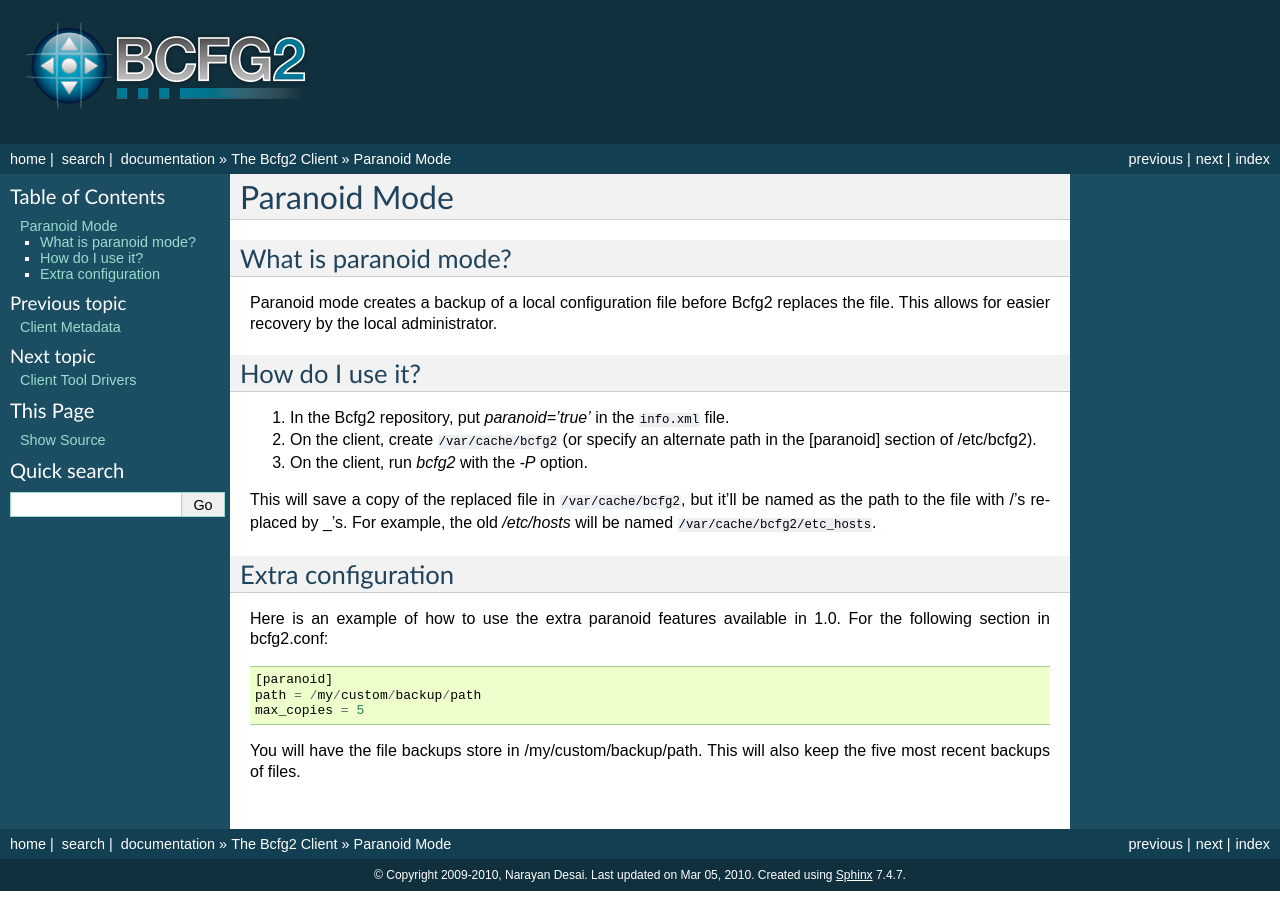
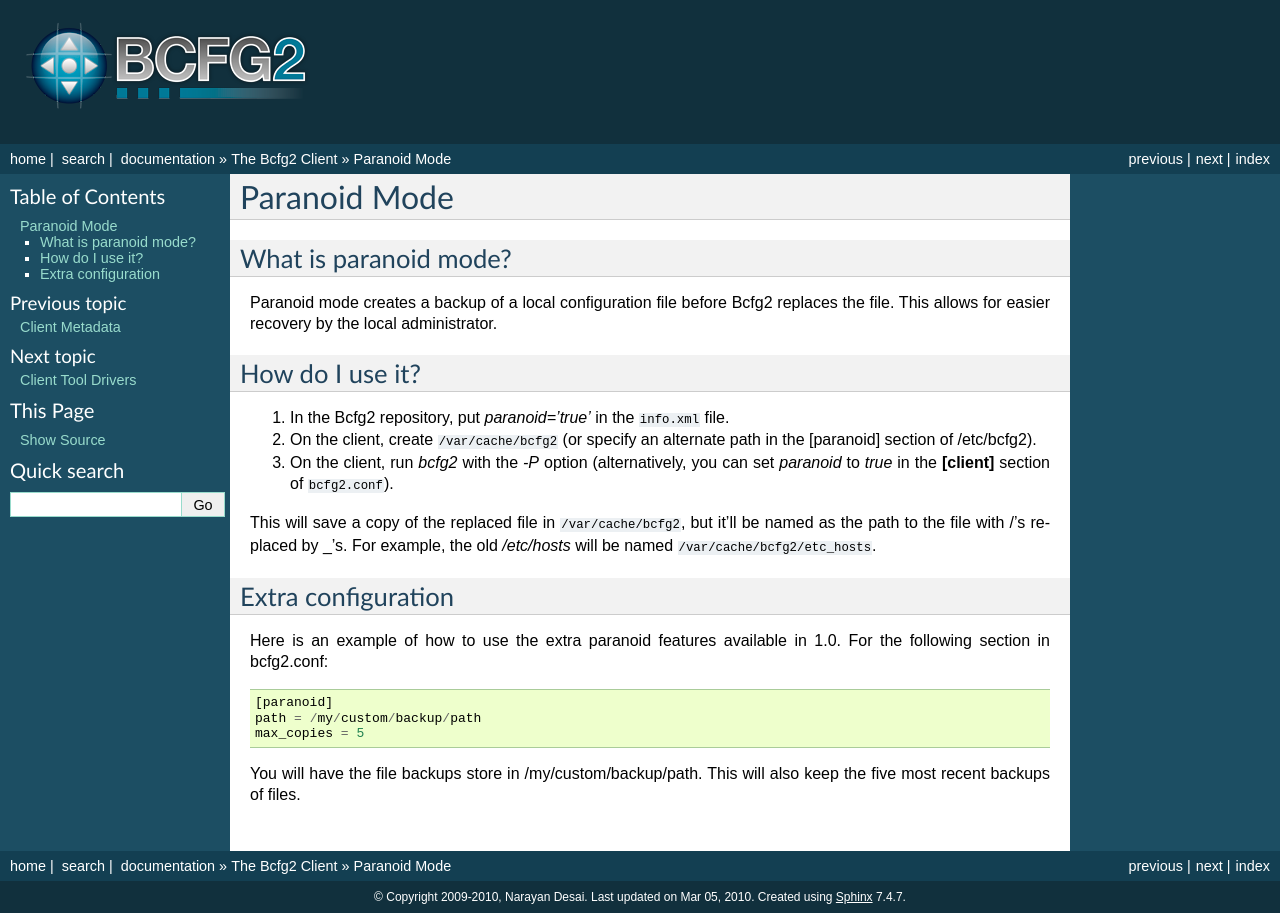
Before and after one commit to Bcfg2/bcfg2, a Sphinx documentation site: the page built from doc/client/paranoid.txt, in a window 1280 px wide. Built offline with Sphinx 7.4.7, drawn with Linux system fonts in a browser that asks for light colours.

Commit message:
doc: Add not about setting paranoid option in bcfg2.conf
Signed-off-by: Sol Jerome <solj@ices.utexas.edu>

git-svn-id: https://svn.mcs.anl.gov/repos/bcfg/trunk/bcfg2@5749 ce84e21b-d406-0410-9b95-82705330c041

```diff
--- a/doc/client/paranoid.txt
+++ b/doc/client/paranoid.txt
@@ -20,7 +20,9 @@
    file.
 #. On the client, create ``/var/cache/bcfg2`` (or specify an alternate
    path in the [paranoid] section of /etc/bcfg2).
-#. On the client, run `bcfg2` with the `-P` option.
+#. On the client, run `bcfg2` with the `-P` option (alternatively, you
+   can set *paranoid* to *true* in the **[client]** section of
+   ``bcfg2.conf``).
 
 This will save a copy of the replaced file in ``/var/cache/bcfg2``,
 but it'll be named as the path to the file with /'s replaced
```
